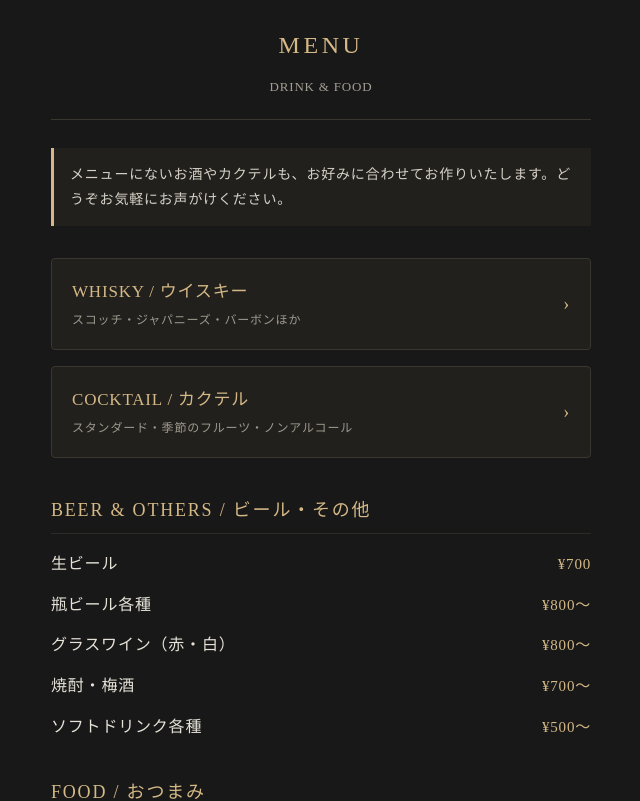
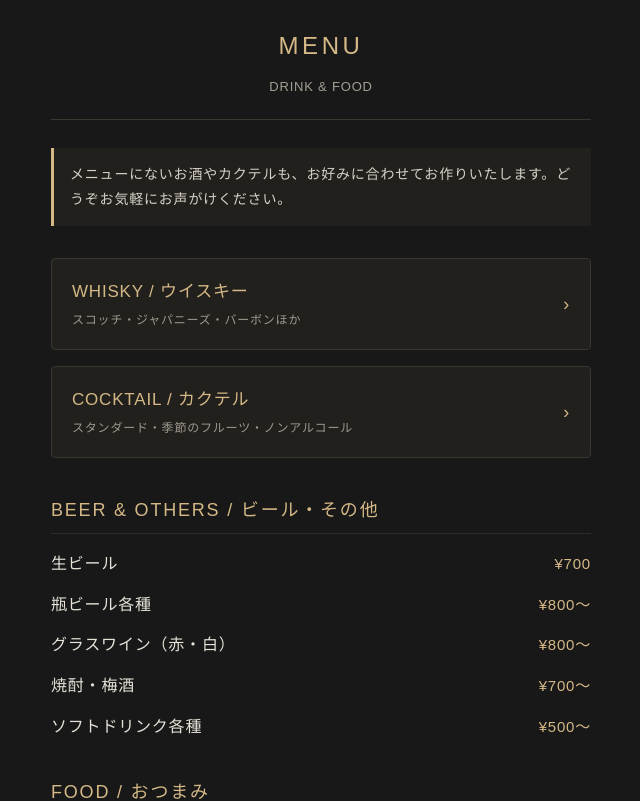
Before and after one commit to berrybar2002-dot/bar-menu, a plain HTML site: page index.html in a window 1280 px wide. Shown: the top 801 px of the page, without its empty margins (319-959 px from the left). Drawn offline with Linux system fonts and the light colour scheme.

Commit message:
Update index.html

```diff
--- a/index.html
+++ b/index.html
@@ -8,7 +8,7 @@
     body {
       background-color: #181818;
       color: #e6e2d8;
-      font-family: "Hiragino Mincho ProN", "Yu Mincho", serif;
+      font-family: "Hiragino Kaku Gothic ProN", "Yu Gothic", "Meiryo", sans-serif;
       margin: 0;
       padding: 24px 20px;
       line-height: 1.8;
```
